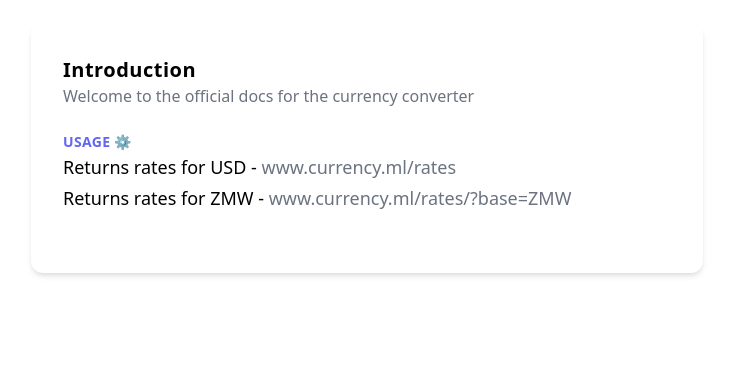
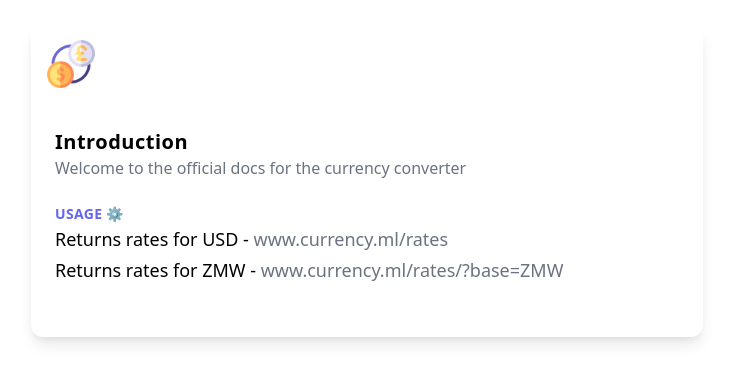
Before and after one commit to Mwimwii/currencyapi, a Flask app: page / in a window 1280 px wide. Shown: the top 383 px of the page, without its empty margins (273-1006 px from the left). Run offline with Flask 2, Linux system fonts and the light colour scheme.

Commit message:
Added the favicon

```diff
--- a/ccapp/__init__.py
+++ b/ccapp/__init__.py
@@ -1,5 +1,5 @@
 import os
-from flask import Flask, jsonify, render_template
+from flask import Flask, jsonify, render_template, send_from_directory
 
 def create_app(test_config=None):
     app = Flask(__name__, instance_relative_config=True)
@@ -21,5 +21,4 @@ def create_app(test_config=None):
     def resource_not_found(e):
         return jsonify(error=str(e)), 404
 
-
     return app
--- a/ccapp/templates/base_layout.html
+++ b/ccapp/templates/base_layout.html
@@ -5,6 +5,7 @@
     <title>{% block title %}{% endblock %}</title>
     {% block css %}
     {% endblock %}
+    <link rel="shortcut icon" href="{{ url_for('static', filename='favicon.ico') }}">
 
 </head>
 <body>
--- a/ccapp/templates/index.html
+++ b/ccapp/templates/index.html
@@ -8,9 +8,12 @@
 
 {% block content %}
 <br>
-    <div class="max-w-md mx-auto bg-white rounded-xl shadow-md overflow-hidden md:max-w-2xl">
+<div class="max-w-md mx-auto bg-white rounded-xl shadow-lg overflow-hidden md:max-w-2xl">
+    <div>
+        <img class=" object-center w-12 h-12 m-4" src="{{url_for('static', filename='favicon.png')}}" alt="">
+    </div>
         <div class="md:flex">
-            <div class="p-8">
+            <div class="p-6">
                 <div class="tracking-wide text-xl text-black-500 font-semibold">Introduction</div>
                 <p class="text-gray-500">Welcome to the official docs for the currency converter</p>
                 <br>
```
Also changed, not shown: ccapp/static/favicon.ico (added), ccapp/static/favicon.png (added).
